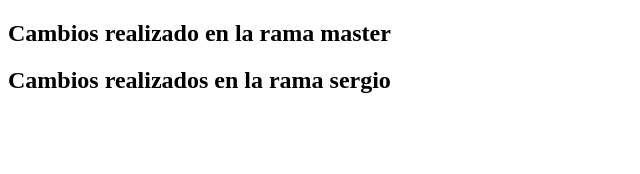
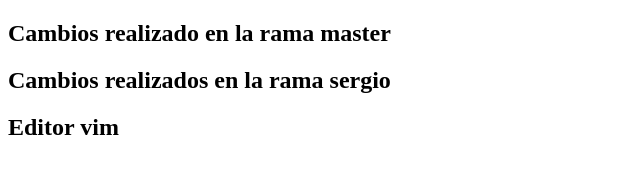
Before and after one commit to david18012003/MADAC-Coffee, a plain HTML site: page index.html in a window 1280 px wide. Shown: the whole page, without its empty margins (0-640 px from the left). Drawn offline with Linux system fonts and the light colour scheme.

Commit message:
probando neovim

```diff
--- a/index.html
+++ b/index.html
@@ -9,5 +9,6 @@
 <body>
     <h2>Cambios realizado en la rama master</h2>
     <h2>Cambios realizados en la rama sergio</h2>
+    <h2>Editor vim</h2>
 </body>
 </html>
```
